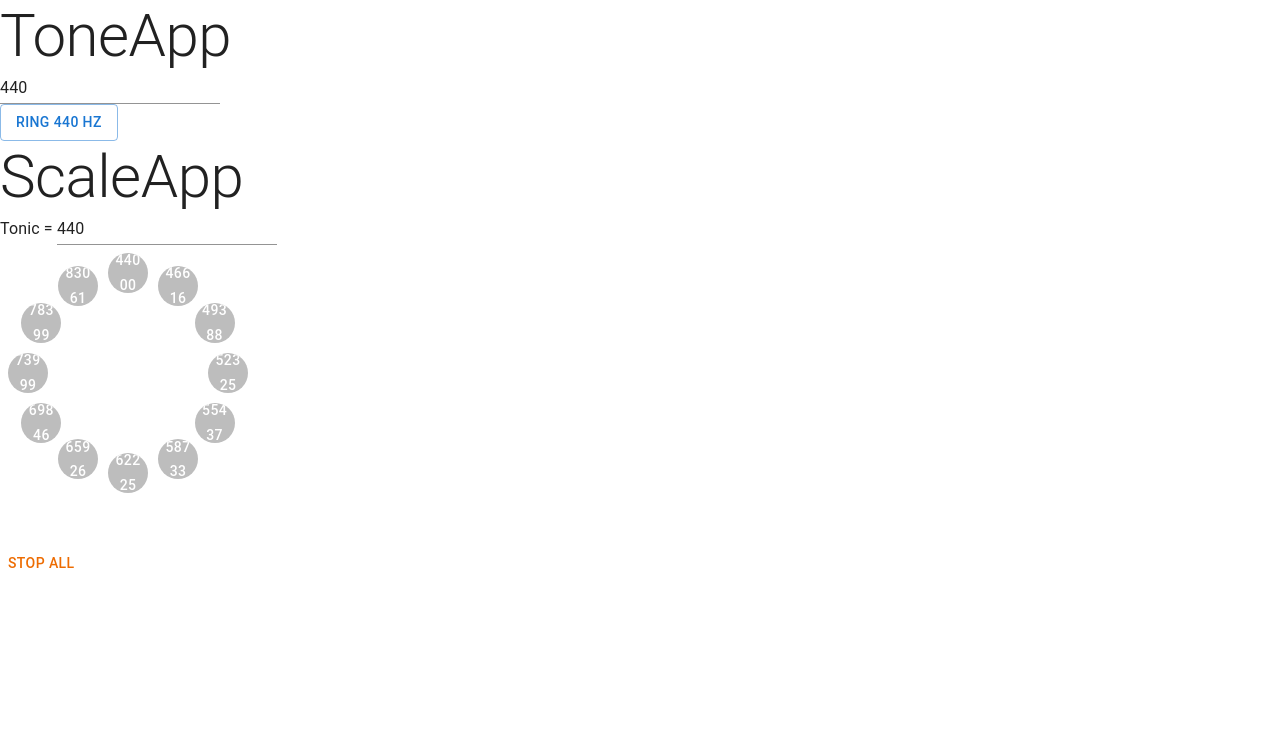
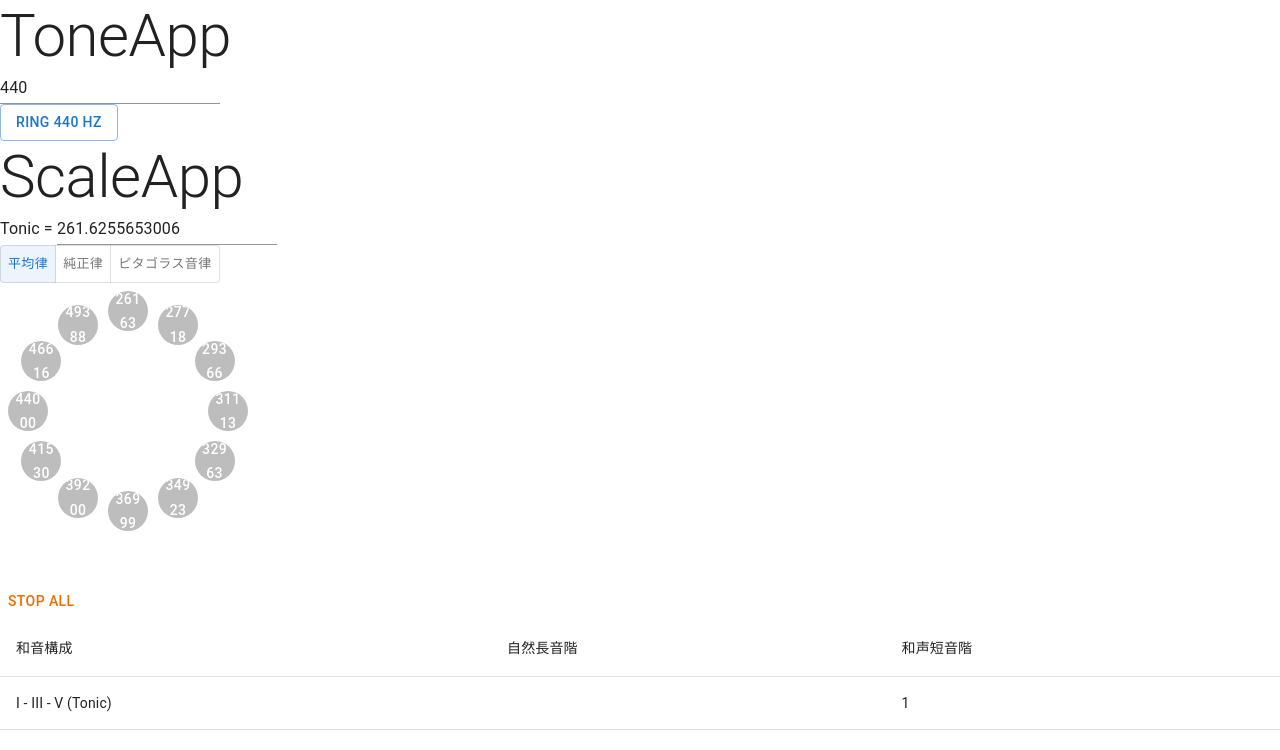
Before and after one commit to showkami/music_theory_webapp, a React (Create React App) app: page / in a window 1280 px wide. Shown: the top 750 px of the page. Built offline with nearby package versions, Linux system fonts and the light colour scheme.

Commit message:
scale app

```diff
--- /dev/null
+++ b/src/component/DodecagonOscillators.tsx
@@ -0,0 +1,51 @@
+import OscillatorButton from "./OscillatorButton.tsx";
+import {Box} from "@mui/material";
+import React, {useState} from "react";
+
+type DodecagonOscillatorsProps = {
+  freqs: number[],
+  isSoundOnList: boolean[],
+  setIsSoundOnList: Function,
+  isEmphMajorScale?: boolean,
+  isEmphMinorScale?: boolean,
+}
+
+export default function DodecagonOscillators(props: DodecagonOscillatorsProps) {
+  const isEmphMajorScale: boolean = props.isEmphMajorScale ? props.isEmphMajorScale : false;
+  const isEmphMinorScale: boolean = props.isEmphMinorScale ? props.isEmphMinorScale : false;
+
+  const idx: number[] = Array.from({ length: 12 }, (_, i) => i);
+
+  const radius: number = 100;
+  return (
+    <Box width={radius * 2} height={radius * 3} style={{'position': 'relative'}} >
+      {/* 親で position 指定をしておくことで、子要素の位置指定を、親領域内での座標でできる https://qiita.com/ikm/items/c20f0afb2e6c74fd807d */}
+
+      {
+        idx.map((_, i) => {
+          // i 番目のボタンを打つ
+
+          const angle = (i * Math.PI) / 6;
+          const cx = radius + radius * Math.sin(angle);
+          const cy = radius - radius * Math.cos(angle);
+          const positionStyle: {} = {'position': 'absolute', 'top': cy, 'left': cx};
+
+          return (
+            <OscillatorButton
+              freq={props.freqs[i]}
+              isSoundOn={props.isSoundOnList[i]}
+              setIsSoundOn={(onoff: boolean) => {
+                const newIsSoundOnList = [...props.isSoundOnList];
+                newIsSoundOnList[i] = onoff;
+                props.setIsSoundOnList(newIsSoundOnList);
+              }}
+              label={props.freqs[i].toFixed(2).split(".").join("\n")}
+              buttonType={"CircleButton"}
+              buttonProps={{style: positionStyle}}
+            />
+          )
+        })
+      }
+    </Box>
+  )
+}
--- a/src/scale/ScaleApp.tsx
+++ b/src/scale/ScaleApp.tsx
@@ -1,52 +1,125 @@
 import React, {useEffect, useMemo, useState} from 'react';
-import {Box, Container, Typography, Button, IconButton, Icon, Avatar, ToggleButton} from "@mui/material";
+import {
+  Box,
+  Typography,
+  Button,
+  ToggleButton,
+  ToggleButtonGroup, TableContainer, TableHead, TableCell, TableRow, Table, TableBody
+} from "@mui/material";
 import OscillatorButton from "../component/OscillatorButton.tsx";
 import FrequencyInput from "../component/FrequencyInput.tsx";
+import DodecagonOscillators from "../component/DodecagonOscillators.tsx";
+
+/**
+ * 音階の種類の型
+ * @enum "equal" 12平均律
+ * @enum "just" 純正律
+ * @enum "pythagorean" ピタゴラス音律
+ */
+type Temperament =
+  "equal"
+  | "just"
+  | "pythagorean"
 
 export default function ScaleApp() {
-  const [tonicFreq, setTonicFreq] = useState<number>(440);
+  const [tonicFreq, setTonicFreq] = useState<number>(261.6255653006);
+  const [temperament, setTemperament] = useState<Temperament>("equal")
+
   const idx: number[] = Array.from({ length: 12 }, (_, i) => i);
-  const freqs: number[] = idx.map((_, i) => tonicFreq * 2**(i / 12));
-  const [isSoundOnList, setIsSoundOnList] = useState<boolean[]>(idx.map( (_, i) => false));
-  const radius: number = 100;
+
+  //const [freqs, setFreqs] = useState<number[]>([]);
+  const freqs = useMemo(() => {
+    switch (temperament) {
+      case "equal":
+        return  idx.map((_, i) => tonicFreq * 2 ** (i / 12));
+      case "just":
+        // see https://ja.wikipedia.org/wiki/%E7%B4%94%E6%AD%A3%E5%BE%8B
+        return [
+          tonicFreq,
+          0,  // 純正律の黒鍵・・・
+          tonicFreq * 9 / 8,
+          tonicFreq * 6 / 5,  // 純正律の黒鍵・・・だが単調のIII音から
+          tonicFreq * 5 / 4,
+          tonicFreq * 4 / 3,
+          0,  // 純正律の黒鍵・・・
+          tonicFreq * 3 / 2,
+          tonicFreq * 8 / 5,  // 純正律の黒鍵・・・だが短調のVI音から
+          tonicFreq * 5 / 3,
+          tonicFreq * 9 / 5,  // 純正律の黒鍵・・・だが短調のVII音から
+          tonicFreq * 15 / 8,
+        ];
+      case "pythagorean":
+        // see https://ja.wikipedia.org/wiki/%E3%83%94%E3%82%BF%E3%82%B4%E3%83%A9%E3%82%B9%E9%9F%B3%E5%BE%8B
+        return [
+          tonicFreq,  // 完全一度
+          tonicFreq * 256 / 243,  // 短2度
+          tonicFreq * 9 / 8,  // 長2度
+          tonicFreq * 32 / 27, // 短3度
+          tonicFreq * 81 / 64, // 長3度
+          tonicFreq * 4 / 3, // 完全4度
+          tonicFreq * 729 / 512, // 増4度 (減5度としては1024/729... 異名同音が異なる音になってしまう)
+          tonicFreq * 3 / 2, // 完全5度
+          tonicFreq * 128 / 81, // 短6度
+          tonicFreq * 27 / 16, // 長6度
+          tonicFreq * 16 / 9, // 短7度
+          tonicFreq * 243 / 128, // 長7度
+        ];
+    }
+  }, [tonicFreq, temperament])
+
+  const [isSoundOnList, setIsSoundOnList] = useState<boolean[]>(idx.map((_, i) => false));
 
   return (
     <>
       <Typography variant={"h2"}>ScaleApp</Typography>
 
-      Tonic = <FrequencyInput freq={tonicFreq} setFreq={setTonicFreq} />
+      Tonic = <FrequencyInput freq={tonicFreq} setFreq={setTonicFreq}/>
 
-      <Box width={radius * 2} height={radius * 3} style={{'position': 'relative'}} >
-        {/* 親で position 指定をしておくことで、子要素の位置指定を、親領域内での座標でできる https://qiita.com/ikm/items/c20f0afb2e6c74fd807d */}
-
-        {
-          idx.map((_, i) => {
-            // i 番目のボタンを打つ
-
-            const angle = (i * Math.PI) / 6;
-            const cx = radius + radius * Math.sin(angle);
-            const cy = radius - radius * Math.cos(angle);
-            const positionStyle: {} = {'position': 'absolute', 'top': cy, 'left': cx};
-
-            return (
-              <OscillatorButton
-                freq={freqs[i]}
-                isSoundOn={isSoundOnList[i]}
-                setIsSoundOn={(onoff: boolean) => {
-                  const newIsSoundOnList = [...isSoundOnList];
-                  newIsSoundOnList[i] = onoff;
-                  setIsSoundOnList(newIsSoundOnList);
-                }}
-                label={freqs[i].toFixed(2).split(".").join("\n")}
-                buttonType={"CircleButton"}
-                buttonProps={{style: positionStyle}}
-              />
-            )
-          })
-        }
+      <Box>
+        <ToggleButtonGroup
+          value={temperament}
+          onChange={(event, newTemperament) => {setTemperament(newTemperament)}}
+          size={"small"}
+          color={"primary"}
+          exclusive={true}
+        >
+          <ToggleButton value={"equal"} onClick={() => setTemperament("equal")}>平均律</ToggleButton>
+          <ToggleButton value={"just"} onClick={() => setTemperament("just")}>純正律</ToggleButton>
+          <ToggleButton value={"pythagorean"} onClick={() => setTemperament("pythagorean")}>ピタゴラス音律</ToggleButton>
+        </ToggleButtonGroup>
       </Box>
 
-      <Button variant={"text"} color={"warning"} onClick={()=>{setIsSoundOnList(idx.map((i)=>{return false}))}} >Stop All</Button>
+
+      <DodecagonOscillators
+        freqs={freqs}
+        isSoundOnList={isSoundOnList}
+        setIsSoundOnList={setIsSoundOnList}
+      />
+
+      <Button variant={"text"} color={"warning"} onClick={() => {
+        setIsSoundOnList(idx.map((i) => {
+          return false
+        }))
+      }}>Stop All</Button>
+
+      <TableContainer component={"paper"}>
+        <Table>
+          <TableHead>
+            <TableRow>
+              <TableCell>和音構成</TableCell>
+              <TableCell>自然長音階</TableCell>
+              <TableCell>和声短音階</TableCell>
+            </TableRow>
+          </TableHead>
+          <TableBody>
+            <TableRow>
+              <TableCell>I - III - V (Tonic)</TableCell>
+              <TableCell> <Button onClick={()=>setIsSoundOnList([true, false, false, false, true, false, false, true, false, false, false, false])}></Button> </TableCell>
+              <TableCell>1</TableCell>
+            </TableRow>
+          </TableBody>
+        </Table>
+      </TableContainer>
     </>
   )
 }
```
Also changed, not shown: src/scale/DodecaPoints.tsx (deleted, +0 -76 lines).
